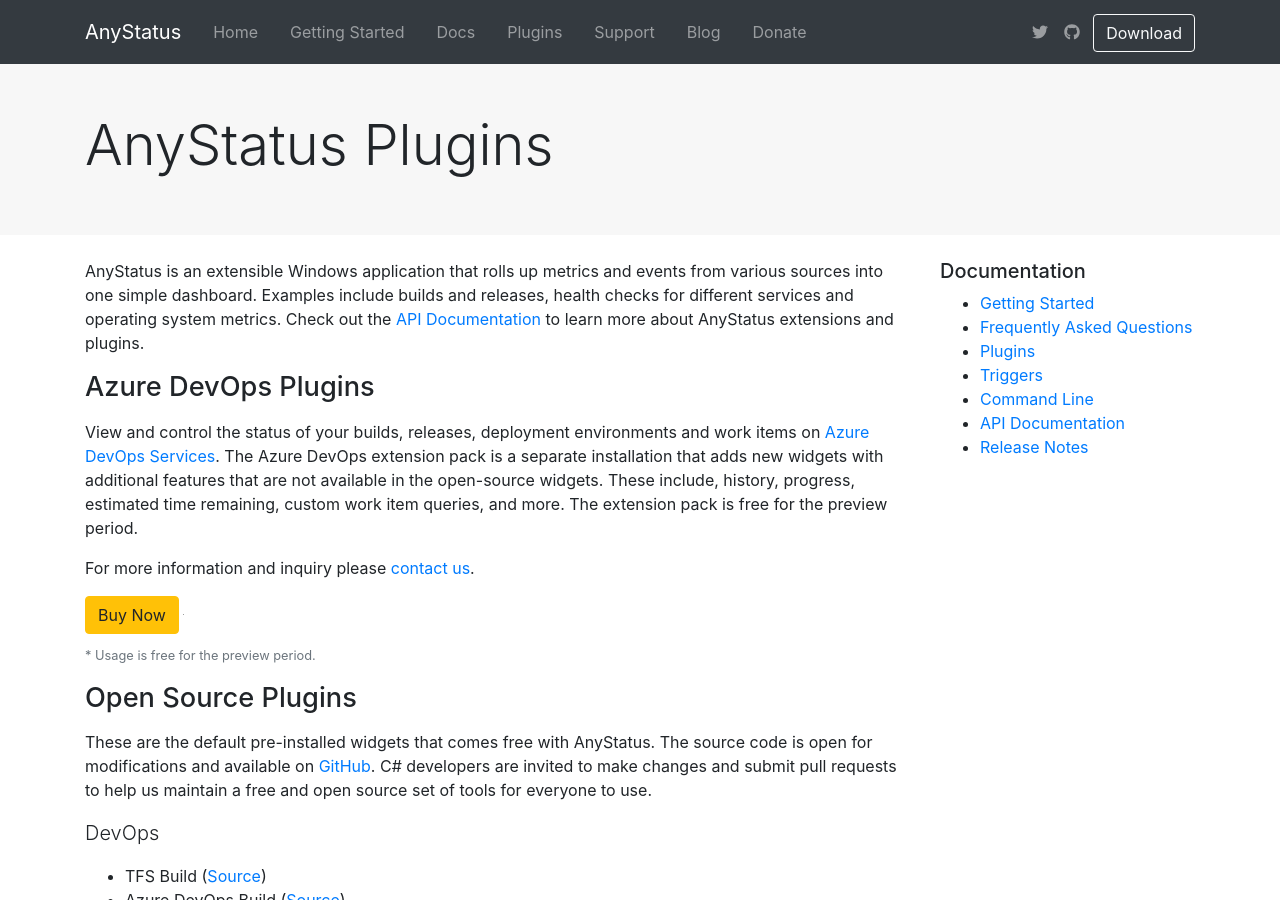
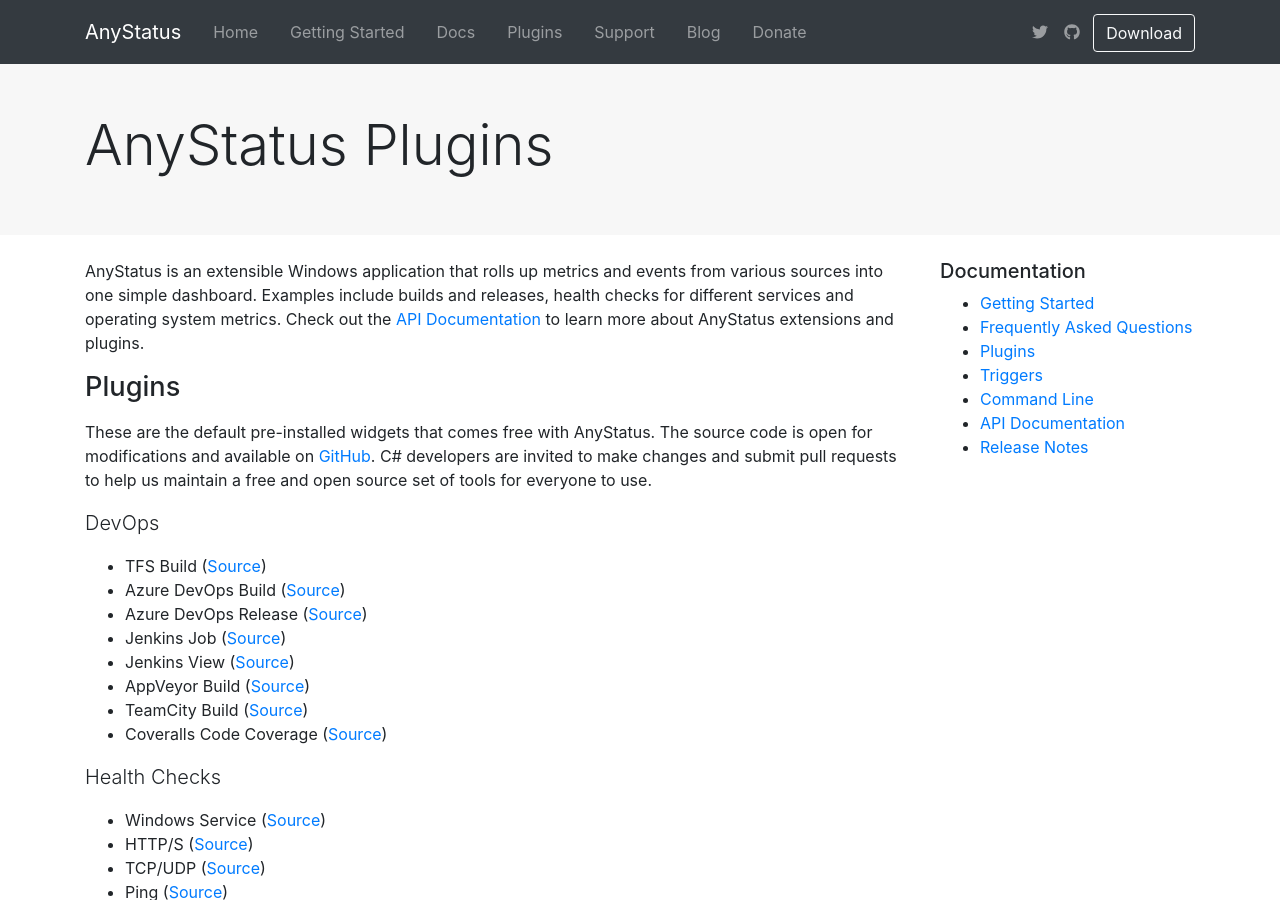
Before and after one commit to AnyStatus/anystatus.github.io, a Jekyll site: the page built from docs/plugins.md, in a window 1280 px wide and 900 px high. Built offline with Jekyll 4.4.1, drawn with Linux system fonts in a browser that asks for light colours; comment, search, counter and statistics services are not loaded.

Commit message:
Update plugins.md

```diff
--- a/docs/plugins.md
+++ b/docs/plugins.md
@@ -5,6 +5,8 @@
 
 AnyStatus is an extensible Windows application that rolls up metrics and events from various sources into one simple dashboard. Examples include builds and releases, health checks for different services and operating system metrics.
 Check out the [API Documentation](/docs/api) to learn more about AnyStatus extensions and plugins.
+
+{% comment %}
 
 ## Azure DevOps Plugins
 
@@ -22,7 +24,9 @@
     <p class="mt-2"><small class="text-muted">* Usage is free for the preview period.</small></p>
 </p>
 
-## Open Source Plugins
+{% endcomment %}
+
+## Plugins
 
 These are the default pre-installed widgets that comes free with AnyStatus. The source code is open for modifications and available on [GitHub](https://github.com/AnyStatus/Plugins/tree/master/src/AnyStatus.Plugins/Widgets/DevOps/TFS/Build). C# developers are invited to make changes and submit pull requests to help us maintain a free and open source set of tools for everyone to use.
 
```
